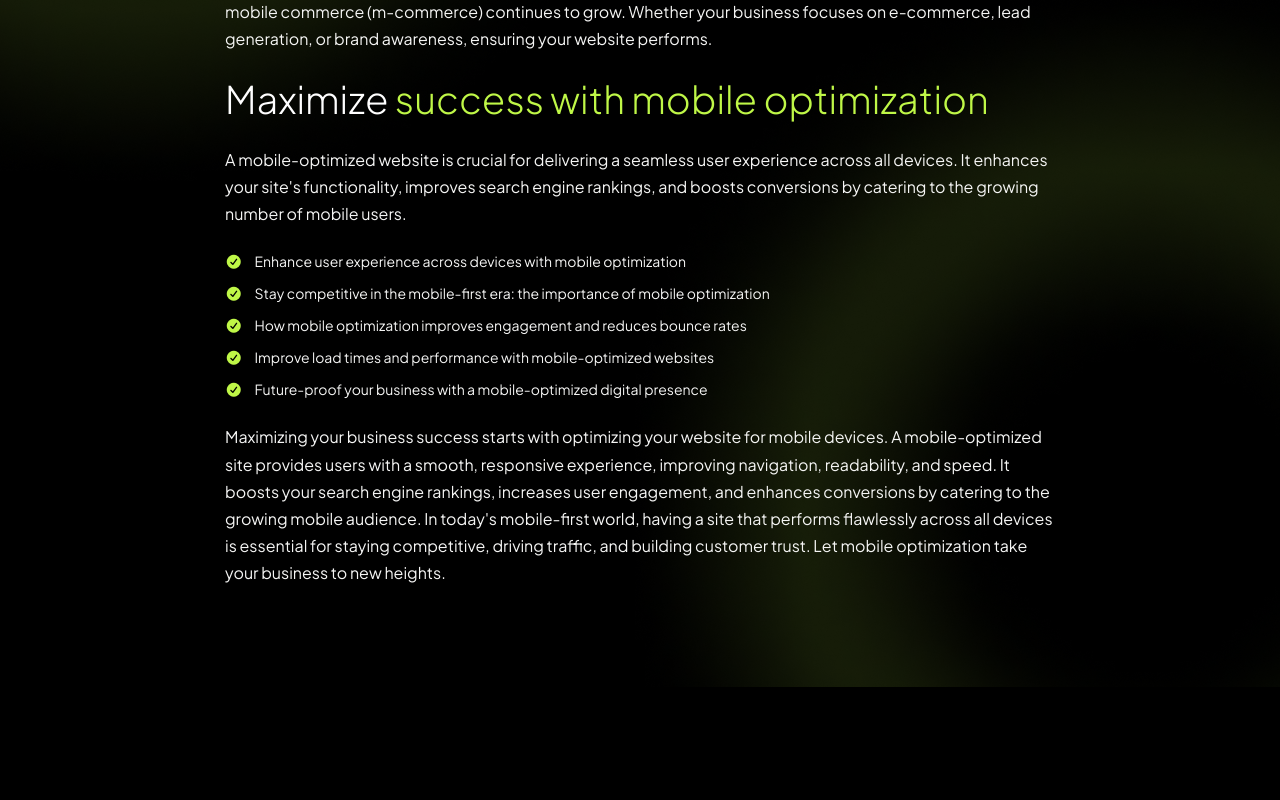
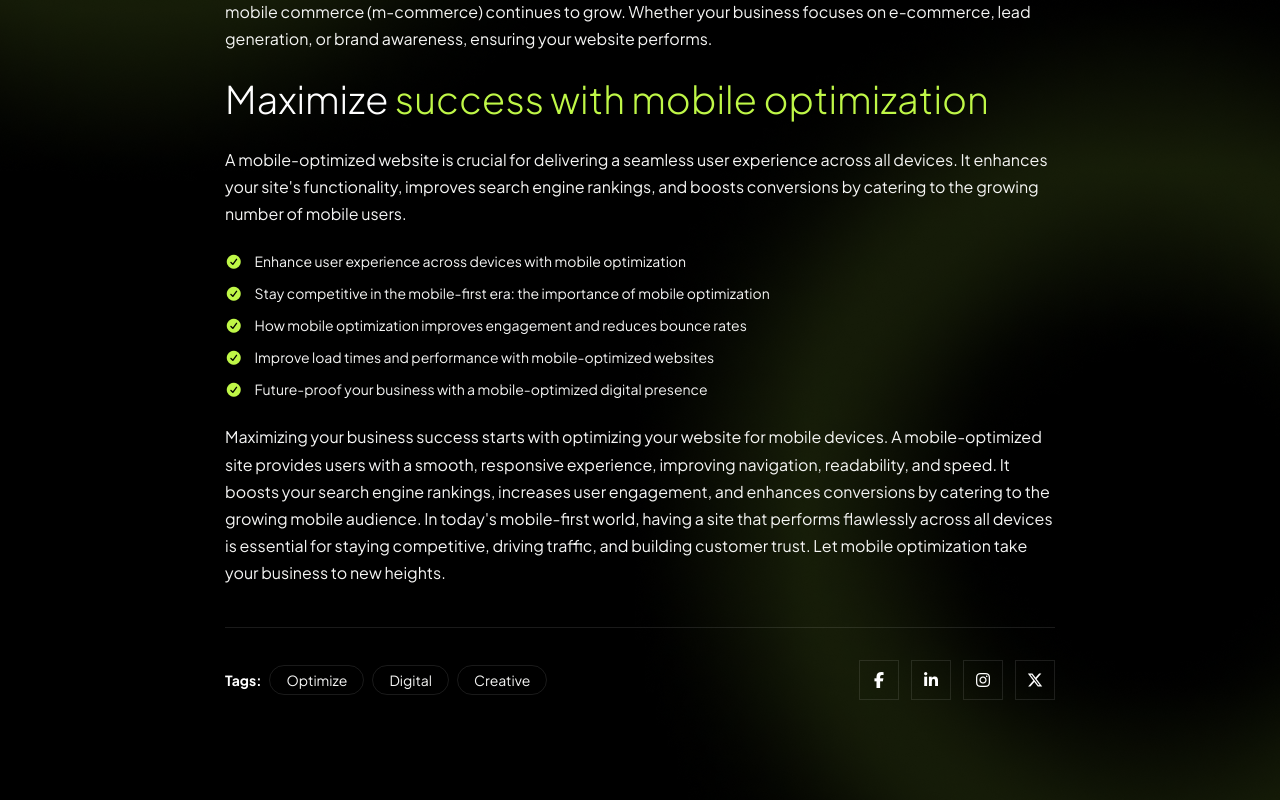
Before and after one commit to Jisap/vite-truesocial2, a React (Vite) app: page /blog/effective-hashtag-strategies-to-increase-reach in a window 1280 px wide. Shown: the part 1716-2516 px from the top of the page. Before the commit the page ends 2403 px from the top, so only its background shows below. Built offline with nearby package versions, Linux system fonts and the light colour scheme.

Commit message:
feat: add BlogSingleContent component for rendering article details

```diff
--- a/src/components/sections/blog/BlogSingleContent.jsx
+++ b/src/components/sections/blog/BlogSingleContent.jsx
@@ -70,6 +70,35 @@ const BlogSingleContent = ({ post }) => {
           </p>
         </Reveal>
       </div>
+
+      <div className="mt-10 flex flex-wrap items-center justify-between gap-6 border-t border-divider pt-8">
+        <div className="flex flex-wrap items-center gap-2 text-sm">
+          <span className="font-bold text-primary">Tags: </span>
+          {blogDetailBody.tags.map((tag) => (
+            <a
+              key={tag}
+              className="rounded-full border border-divider px-4 p-1 capitalize transition-colors duration-300 hover:border-accent hover:text-accent"
+            >
+              {tag}
+            </a>
+          ))}
+        </div>
+
+        <ul className="flex gap-3">
+          {blogShareLinks.map((s) => (
+            <li key={s.icon}>
+              <a
+                href={s.href}
+                aria-label={s.icon}
+                className="flex h-10 w-10 items-center justify-center border border-divider text-primary transition-colors duration-300
+                hover:border-accent hover:text-accent"
+              >
+                <i className={s.icon}></i>
+              </a>
+            </li>
+          ))}
+        </ul>
+      </div>
     </>
   )
 }
```
